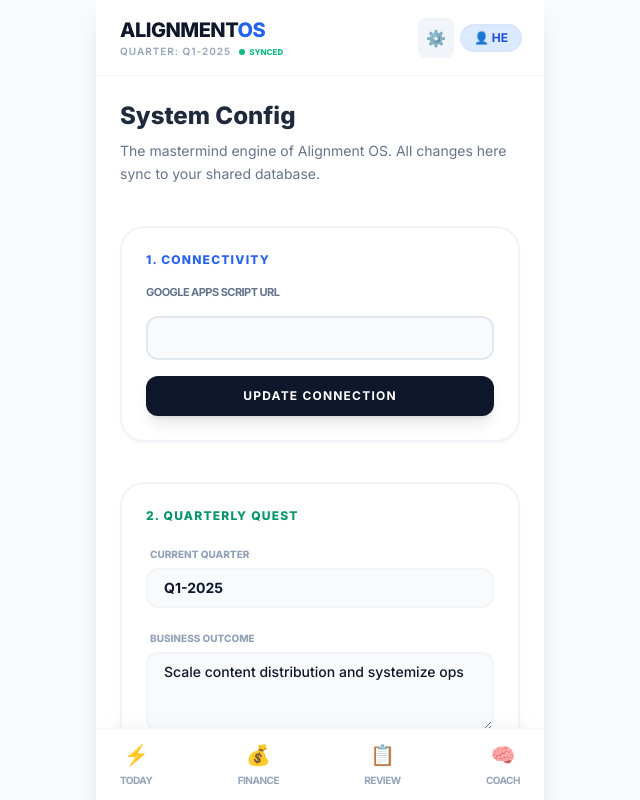
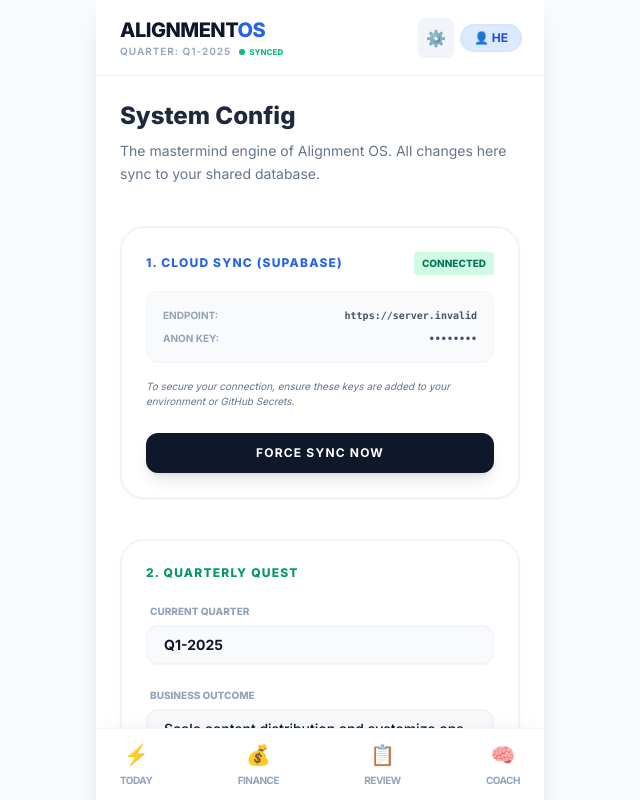
Before and after one commit to Ogabamz/alignmentos, a React (Vite) app: page / in a window 1280 px wide. Both pictures are taken after a click on the button "⚙️". Shown: the top 800 px of the page, without its empty margins (320-960 px from the left). Built offline with nearby package versions, Linux system fonts and the light colour scheme; no server answers; the database is empty.

Commit message:
fix: resolve data persistence and add connection diagnostics

```diff
--- a/components/Settings.tsx
+++ b/components/Settings.tsx
@@ -56,22 +56,40 @@ const Settings: React.FC<{ store: ReturnType<typeof useStore> }> = ({ store }) =
         </p>
       </header>
 
-      {/* Cloud Sync Section */}
+      {/* Supabase Connectivity Section */}
       <section className="bg-white rounded-3xl p-6 border-2 border-slate-100 shadow-sm">
-        <h3 className="text-xs font-black uppercase text-blue-600 tracking-widest mb-4">1. Connectivity</h3>
+        <div className="flex items-center justify-between mb-4">
+          <h3 className="text-xs font-black uppercase text-blue-600 tracking-widest">1. Cloud Sync (Supabase)</h3>
+          <div className={`px-2 py-1 rounded text-[10px] font-black uppercase ${import.meta.env.VITE_SUPABASE_URL ? 'bg-emerald-100 text-emerald-700' : 'bg-rose-100 text-rose-700'}`}>
+            {import.meta.env.VITE_SUPABASE_URL ? 'CONNECTED' : 'DISCONNECTED'}
+          </div>
+        </div>
+
         <div className="space-y-4">
-          <p className="text-[11px] font-bold text-slate-500 uppercase tracking-tighter">Google Apps Script URL</p>
-          <input
-            type="text"
-            value={urlInput}
-            onChange={(e) => setUrlInput(e.target.value)}
-            className="w-full bg-slate-50 border-2 border-slate-200 rounded-xl px-4 py-3 text-xs font-mono focus:outline-none focus:border-blue-500 transition-all"
-          />
+          <div className="bg-slate-50 border border-slate-100 rounded-xl p-4 space-y-2">
+            <div className="flex justify-between text-[10px] font-bold">
+              <span className="text-slate-400">ENDPOINT:</span>
+              <span className="text-slate-600 font-mono truncate ml-4">
+                {import.meta.env.VITE_SUPABASE_URL || 'Not Configured'}
+              </span>
+            </div>
+            <div className="flex justify-between text-[10px] font-bold">
+              <span className="text-slate-400">ANON KEY:</span>
+              <span className="text-slate-600 font-mono">
+                {import.meta.env.VITE_SUPABASE_ANON_KEY ? '••••••••' : 'Missing'}
+              </span>
+            </div>
+          </div>
+
+          <p className="text-[10px] text-slate-500 italic pb-2">
+            To secure your connection, ensure these keys are added to your environment or GitHub Secrets.
+          </p>
+
           <button
-            onClick={handleSaveSyncUrl}
+            onClick={() => store.pullFromCloud()}
             className="w-full bg-slate-900 text-white py-3 rounded-xl font-bold text-xs uppercase tracking-widest shadow-lg active:scale-95 transition-all"
           >
-            UPDATE CONNECTION
+            FORCE SYNC NOW
           </button>
         </div>
       </section>
--- a/services/supabaseService.ts
+++ b/services/supabaseService.ts
@@ -1,14 +1,21 @@
 import { createClient } from '@supabase/supabase-js';
-import { AppState, Adventure, FinancialRecord, QuarterlyQuest } from '../types';
+import { AppState, DailyAdventure, FinancialRecord, QuarterlyQuest } from '../types';
 
 const supabaseUrl = import.meta.env.VITE_SUPABASE_URL;
 const supabaseKey = import.meta.env.VITE_SUPABASE_ANON_KEY;
 
-export const supabase = createClient(supabaseUrl, supabaseKey);
+console.log("Supabase Client Init - URL:", supabaseUrl ? "Present" : "MISSING");
+console.log("Supabase Client Init - Key:", supabaseKey ? "Present" : "MISSING");
+
+if (!supabaseUrl || !supabaseKey) {
+    console.error("CRITICAL: Supabase environment variables are missing! Data will not persist.");
+}
+
+export const supabase = createClient(supabaseUrl || 'https://placeholder.supabase.co', supabaseKey || 'placeholder');
 
 export const supabaseService = {
     // --- TASKS ---
-    async loadTasks(): Promise<Adventure[]> {
+    async loadTasks(): Promise<DailyAdventure[]> {
         const { data, error } = await supabase
             .from('daily_adventures')
             .select('*')
@@ -18,10 +25,12 @@ export const supabaseService = {
 
         return data.map((row: any) => ({
             id: row.id,
-            text: row.text,
+            task: row.text,
             completed: row.completed,
             userId: row.user_id,
-            type: row.type || 'DAILY' // Handle migration defaults
+            date: row.date,
+            focusMinutes: row.focus_minutes || 0,
+            type: row.type || 'DAILY'
         }));
     },
 
@@ -72,7 +81,7 @@ export const supabaseService = {
 
         return data.map((row: any) => ({
             id: row.id,
-            description: row.description,
+            notes: row.description,
             amount: Number(row.amount),
             type: row.type,
             category: row.category || 'General',
@@ -85,7 +94,7 @@ export const supabaseService = {
         const { data, error } = await supabase
             .from('financials')
             .insert([{
-                description: record.description,
+                description: record.notes,
                 amount: record.amount,
                 type: record.type,
                 category: record.category,
--- a/store.ts
+++ b/store.ts
@@ -42,6 +42,7 @@ export const useStore = () => {
   const [state, setState] = useState<AppState>(DEFAULT_STATE);
   const [isSyncing, setIsSyncing] = useState(false);
   const [isOffline, setIsOffline] = useState(!navigator.onLine);
+  const [initialLoadDone, setInitialLoadDone] = useState(false);
   const [hasPendingSync] = useState(false); // Legacy field, simplified for Supabase
 
   // Track online status
@@ -58,6 +59,7 @@ export const useStore = () => {
 
   // Initial Load from Supabase
   const loadAllData = useCallback(async () => {
+    console.log("Supabase: Starting initial data load...");
     setIsSyncing(true);
     try {
       const [tasks, financials, quest, coachPrompt] = await Promise.all([
@@ -66,6 +68,8 @@ export const useStore = () => {
         supabaseService.loadQuest(),
         supabaseService.loadCoachPrompt()
       ]);
+
+      console.log(`Supabase: Loaded ${tasks.length} tasks and ${financials.length} financial records.`);
 
       setState(prev => ({
         ...prev,
@@ -76,8 +80,10 @@ export const useStore = () => {
         coachPrompt: coachPrompt || prev.coachPrompt,
         lastUpdated: Date.now()
       }));
+      setInitialLoadDone(true);
     } catch (error) {
-      console.error("Failed to load data from Supabase:", error);
+      console.error("Supabase: Failed to load data:", error);
+      // If we fall through here, we might want to try again or show an error
     } finally {
       setIsSyncing(false);
     }
--- a/types.ts
+++ b/types.ts
@@ -8,6 +8,7 @@ export interface DailyAdventure {
   task: string;
   completed: boolean;
   focusMinutes: number;
+  type?: 'DAILY' | 'WEEKLY';
 }
 
 export interface WeeklyPriority {
```
